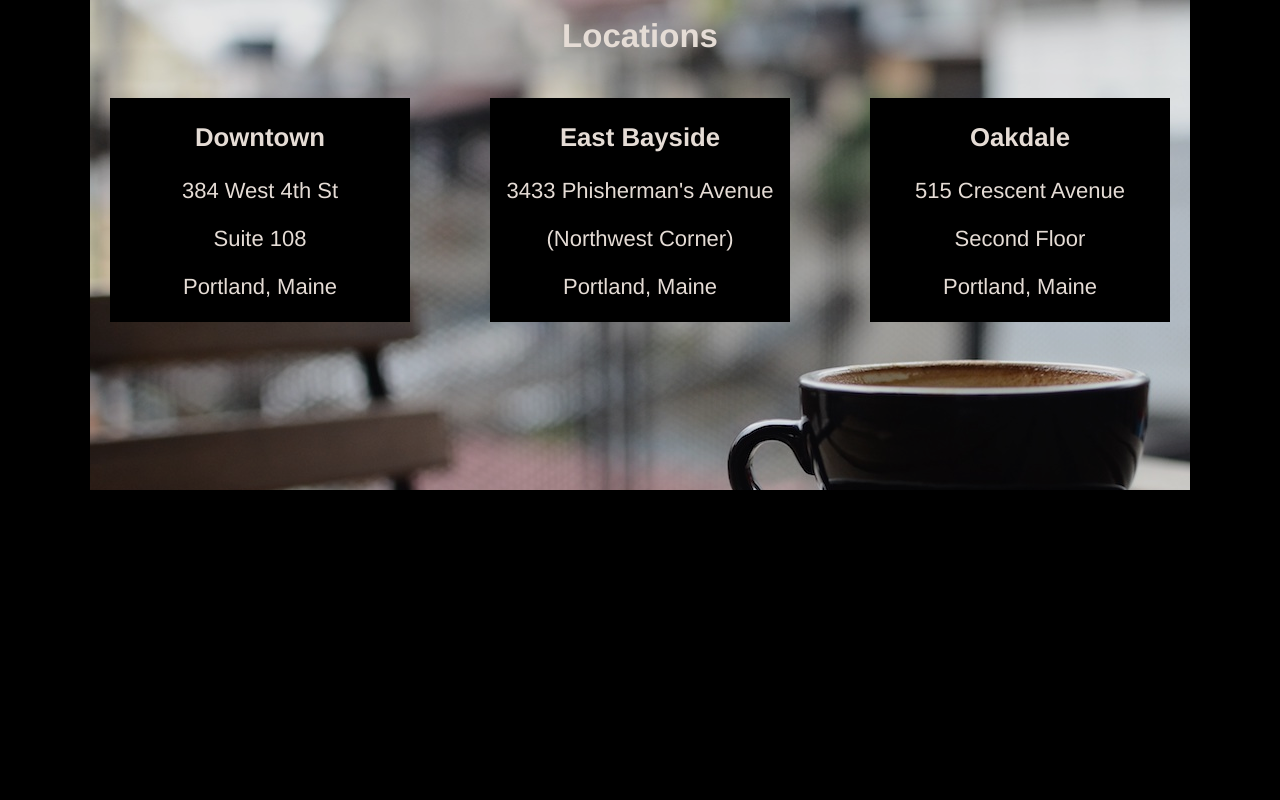
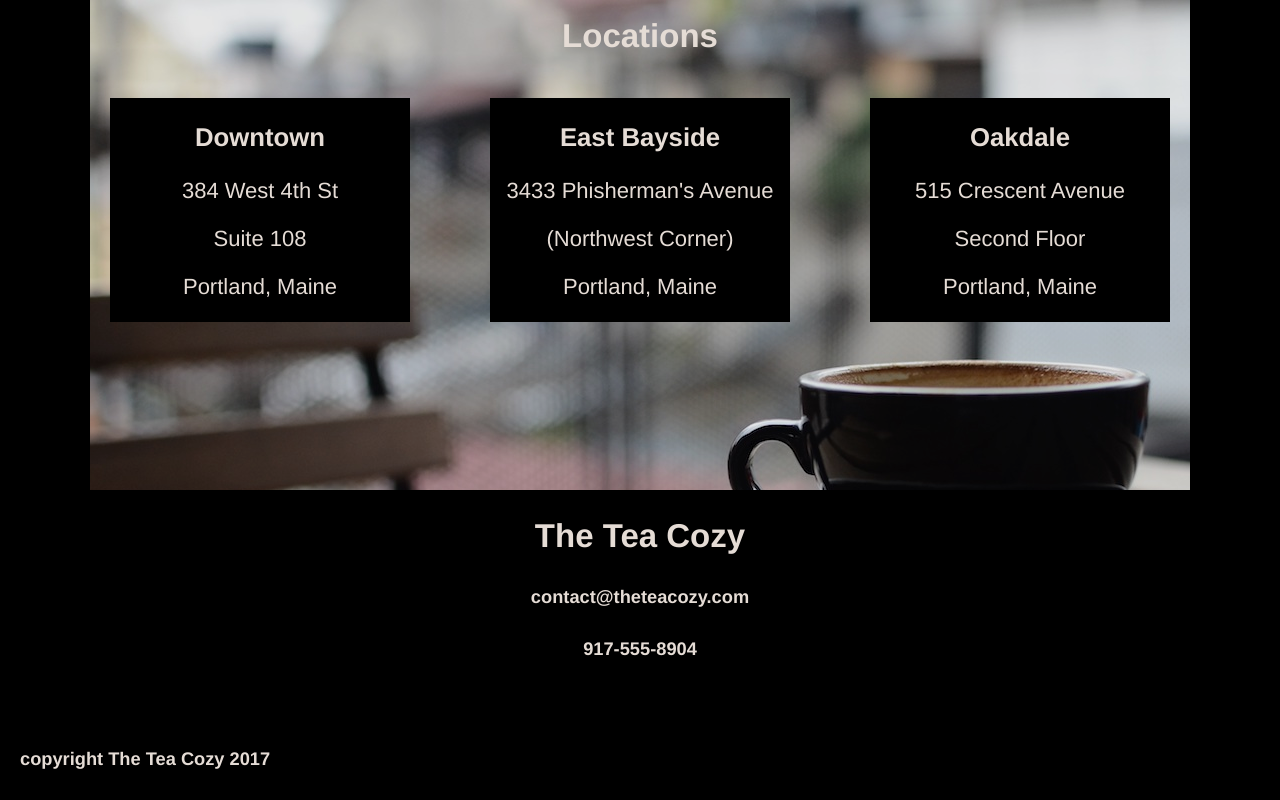
Before and after one commit to andreaargyle/teacozy, a plain HTML site: page index.html in a window 1280 px wide. Shown: the part 1659-2459 px from the top of the page. Before the commit the page ends 2149 px from the top, so only its background shows below. Drawn offline with Linux system fonts and the light colour scheme.

Commit message:
Add HTML & CSS contact & footer sections

```diff
--- a/index.html
+++ b/index.html
@@ -76,6 +76,17 @@
           </div>
         </div>
       </div>
+      <!-- Contact Section -->
+      <div class="contact">
+        <h2>The Tea Cozy</h2>
+        <h5>contact@theteacozy.com</h5>
+        <h5>917-555-8904</h5>
+      </div>
     </div>
+    <footer>
+      <div class="copyright">
+        <h5>copyright The Tea Cozy 2017</h5>
+      </div>
+    </footer>
   </body>
 </html>
--- a/resources/css/style.css
+++ b/resources/css/style.css
@@ -56,6 +56,7 @@ a {
   background-image: url("../images/img-mission-background.jpg");
   height: 700px;
   width: 1200px;
+  margin: auto;
 }
 
 .banner {
@@ -98,3 +99,16 @@ a {
   background-color: black;
   opacity: 1;
 }
+
+/* Contact */
+
+.contact {
+  height: 200px;
+}
+
+/* Footer */
+
+.copyright {
+  text-align: left;
+  margin-left: 20px;
+}
```
